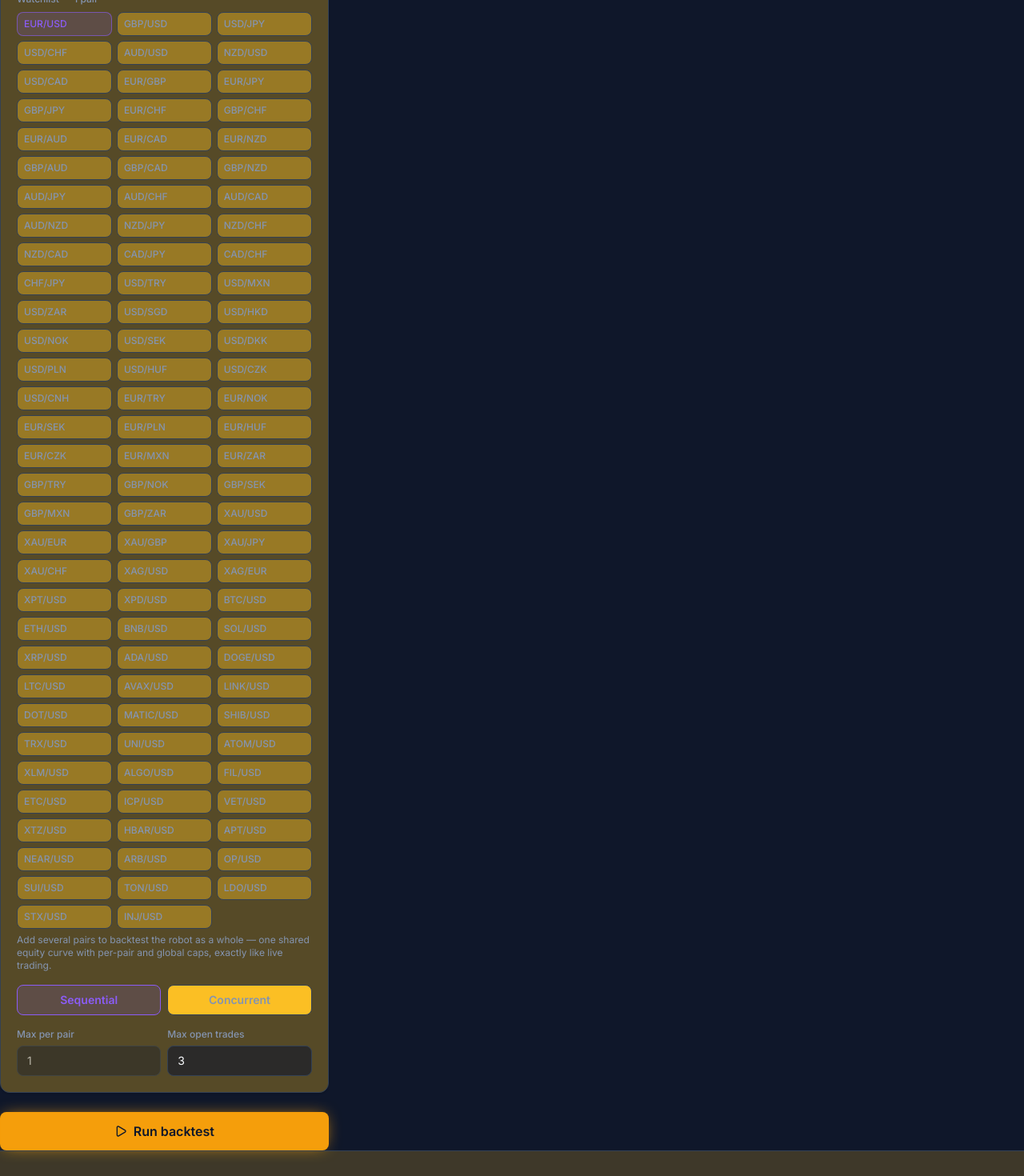
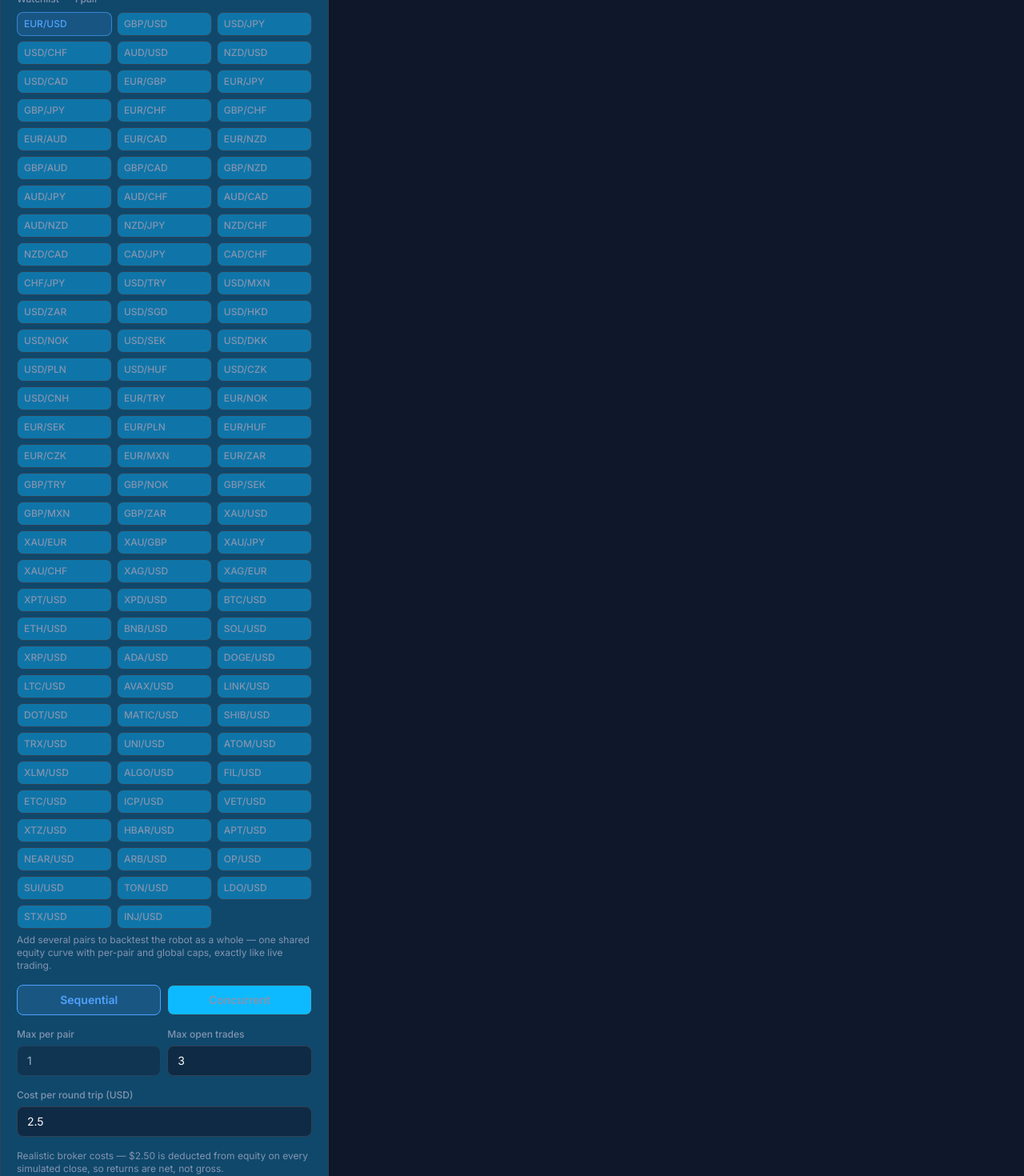
Before and after one commit to U-Yunx/nazia2024, a React (Vite) app: page /backtester in a window 1280 px wide. Shown: the part 580-2050 px from the top of the page at 80% size. Built offline with nearby package versions, Linux system fonts and the light colour scheme; no server answers.

Commit message:
conductor-sync-2026-09-19--04-27-52

```diff
--- a/src/components/AdBanner.tsx
+++ b/src/components/AdBanner.tsx
@@ -4,7 +4,7 @@
  * Renders nothing when no approved ad is live, so pages stay clean.
  */
 import { useCallback, useState } from 'react'
-import { Megaphone } from 'lucide-react'
+import { Megaphone, X } from 'lucide-react'
 import { useAds } from '../hooks/usePlatform'
 import { incrementAdClick, logAdEvent } from '../lib/platform'
 import { useAuth } from '../hooks/useAuth'
@@ -47,7 +47,7 @@ export function AdBanner() {
             'hover:bg-muted hover:text-foreground focus-visible:outline-none focus-visible:ring-2 focus-visible:ring-ring',
           )}
         >
-          ✕
+          <X className="h-3.5 w-3.5" aria-hidden="true" />
         </button>
       </div>
     </div>
--- a/src/components/ApiTokensCard.tsx
+++ b/src/components/ApiTokensCard.tsx
@@ -159,7 +159,7 @@ export function ApiTokensCard() {
         setInputs((prev) => ({ ...prev, [r.name]: '' }))
         verdicts.push(
           r.validation?.ok
-            ? `${r.label} — saved & validated ✓`
+            ? `${r.label} — saved & validated`
             : `${r.label} — saved, but ${r.validation?.error ?? 'the provider could not verify it'}`,
         )
       } else {
--- a/src/index.css
+++ b/src/index.css
@@ -2,25 +2,26 @@
 @import "tailwindcss";
 
 /* ANA24 — dark fintech terminal. Palette from design-system/MASTER.md
-   (gold trust + violet tech) with vivid cyan/pink accent support and market
-   signal colours. Do not move these @import/@theme lines. */
+   (blue trust + cyan tech — user requested blue as the dominant colour).
+   Market signal colours stay green/red/amber. Do not move these
+   @import/@theme lines. */
 
 @theme {
   --font-sans: "Inter", ui-sans-serif, system-ui, -apple-system, sans-serif;
   --font-heading: "Inter", ui-sans-serif, system-ui, -apple-system, sans-serif;
 
-  /* Brand */
-  --color-primary: oklch(0.7686 0.1647 70.08);
-  --color-on-primary: oklch(0.2077 0.0398 265.75);
-  --color-secondary: oklch(0.8369 0.1644 84.43);
-  --color-accent: oklch(0.6056 0.2189 292.72);
+  /* Brand — blue dominant */
+  --color-primary: oklch(0.546 0.245 262.88);
+  --color-on-primary: oklch(0.9842 0.0034 247.86);
+  --color-secondary: oklch(0.746 0.16 236.62);
+  --color-accent: oklch(0.707 0.165 254.62);
   --color-background: oklch(0.2077 0.0398 265.75);
   --color-foreground: oklch(0.9842 0.0034 247.86);
   --color-muted: oklch(0.3065 0.0362 266.64);
   --color-muted-foreground: oklch(0.6645 0.0456 260.72);
   --color-border: oklch(0.3717 0.0392 257.29);
   --color-destructive: oklch(0.6368 0.2078 25.33);
-  --color-ring: oklch(0.7686 0.1647 70.08);
+  --color-ring: oklch(0.546 0.245 262.88);
 
   /* Market signal colours — used as bg-up/10, text-down, border-amber/40 … */
   --color-up: oklch(0.7007 0.178 156.42);
--- a/src/lib/strategies/backtest.ts
+++ b/src/lib/strategies/backtest.ts
@@ -33,7 +33,13 @@ const NO_METRICS: BacktestMetrics = {
   netProfit: 0,
 }
 
-export type MultiBacktestSettings = Pick<RobotConfig, 'pairs' | 'tradeMode' | 'maxPerPair' | 'maxOpenTrades'>
+export type MultiBacktestSettings = Pick<RobotConfig, 'pairs' | 'tradeMode' | 'maxPerPair' | 'maxOpenTrades'> & {
+  /**
+   * Round-trip trading cost per trade in USD (spread + commission model).
+   * Deducted from equity on every simulated close — 0 = cost-free.
+   */
+  costPerTrade?: number
+}
 
 interface OpenMultiTrade {
   symbol: string
@@ -59,7 +65,7 @@ export function runMultiBacktest(
   const symbols = settings.pairs.filter((s) => (barsBySymbol[s]?.length ?? 0) >= 2)
   if (symbols.length <= 1) {
     const only = symbols[0] ?? config.pair
-    return runBacktest(barsBySymbol[only] ?? [], { ...config, pair: only }, startEquity)
+    return runBacktest(barsBySymbol[only] ?? [], { ...config, pair: only }, startEquity, settings.costPerTrade ?? 0)
   }
 
   // One time-ordered event per bar across every symbol.
@@ -83,6 +89,7 @@ export function runMultiBacktest(
   const trades: Trade[] = []
   const equityCurve: EquityPoint[] = []
   const perPairCap = settings.tradeMode === 'concurrent' ? settings.maxPerPair : 1
+  const costPerTrade = Math.max(0, settings.costPerTrade ?? 0)
   let equity = startEquity
   let peak = startEquity
   let maxDrawdown = 0
@@ -90,6 +97,7 @@ export function runMultiBacktest(
   let losses = 0
   let grossProfit = 0
   let grossLoss = 0
+  let totalCosts = 0
   let open: OpenMultiTrade[] = []
 
   const mark = (time: string) => {
@@ -115,6 +123,10 @@ export function runMultiBacktest(
         const pnlPct = (pnlPts / o.entryPrice) * 100
         const pnl = (equity * pnlPct) / 100
         equity += pnl
+        if (costPerTrade > 0) {
+          equity -= costPerTrade
+          totalCosts += costPerTrade
+        }
         trades.push({
           side: o.side,
           symbol,
@@ -163,6 +175,10 @@ export function runMultiBacktest(
       const pnlPct = (pnlPts / o.entryPrice) * 100
       const pnl = (equity * pnlPct) / 100
       equity += pnl
+      if (costPerTrade > 0) {
+        equity -= costPerTrade
+        totalCosts += costPerTrade
+      }
       trades.push({
         side: o.side,
         symbol: o.symbol,
@@ -180,7 +196,7 @@ export function runMultiBacktest(
   }
 
   const totalTrades = trades.length
-  const netProfit = grossProfit - grossLoss
+  const netProfit = grossProfit - grossLoss - totalCosts
   const totalReturnPct = startEquity > 0 ? (netProfit / startEquity) * 100 : 0
   const metrics: BacktestMetrics = {
     totalReturnPct,
@@ -191,6 +207,7 @@ export function runMultiBacktest(
     wins,
     losses,
     netProfit,
+    costsPaid: totalCosts,
   }
 
   return {
@@ -204,7 +221,12 @@ export function runMultiBacktest(
   }
 }
 
-export function runBacktest(bars: Bar[], config: StrategyConfig, startEquity = 10_000): BacktestResult {
+export function runBacktest(
+  bars: Bar[],
+  config: StrategyConfig,
+  startEquity = 10_000,
+  costPerTrade = 0,
+): BacktestResult {
   const trades: Trade[] = []
   const equityCurve: EquityPoint[] = []
   if (bars.length < 2) {
@@ -227,6 +249,8 @@ export function runBacktest(bars: Bar[], config: StrategyConfig, startEquity = 1
   let losses = 0
   let grossProfit = 0
   let grossLoss = 0
+  let totalCosts = 0
+  const cost = Math.max(0, costPerTrade ?? 0)
 
   // Equity is tracked per closed trade plus a final mark at the last bar.
   const mark = (time: string) => {
@@ -249,6 +273,10 @@ export function runBacktest(bars: Bar[], config: StrategyConfig, startEquity = 1
         const pnlPct = (pnlPts / open.entryPrice) * 100
         const pnl = (equity * pnlPct) / 100
         equity += pnl
+        if (cost > 0) {
+          equity -= cost
+          totalCosts += cost
+        }
         trades.push({
           side: open.side,
           entryTime: open.entryTime,
@@ -278,7 +306,7 @@ export function runBacktest(bars: Bar[], config: StrategyConfig, startEquity = 1
   }
 
   const totalTrades = trades.length
-  const netProfit = grossProfit - grossLoss
+  const netProfit = grossProfit - grossLoss - totalCosts
   const totalReturnPct = startEquity > 0 ? (netProfit / startEquity) * 100 : 0
   const metrics: BacktestMetrics = {
     totalReturnPct,
@@ -289,6 +317,7 @@ export function runBacktest(bars: Bar[], config: StrategyConfig, startEquity = 1
     wins,
     losses,
     netProfit,
+    costsPaid: totalCosts,
   }
 
   return {
--- a/src/lib/trading/engine.ts
+++ b/src/lib/trading/engine.ts
@@ -210,7 +210,11 @@ export function closePosition(
   const pos = state.positions.find((p) => p.id === positionId)
   if (!pos) return { state, trade: null }
   const now = opts.time ?? new Date().toISOString()
-  const pnl = pnlUsd(pos.side, pos.entryPrice, opts.price, pos.units, pos.symbol, opts.rates)
+  const gross = pnlUsd(pos.side, pos.entryPrice, opts.price, pos.units, pos.symbol, opts.rates)
+  // Round-trip trading costs (spread + commission model) — a trade only books
+  // what's left after the broker's cut, so paper results stay honest.
+  const cost = Math.max(0, state.risk.costPerTradeUsd ?? 0)
+  const pnl = gross - cost
   const pnlPct = pos.entryEquity > 0 ? (pnl / pos.entryEquity) * 100 : 0
   const trade: ClosedTrade = {
     id: pos.id,
--- a/src/lib/types.ts
+++ b/src/lib/types.ts
@@ -72,6 +72,8 @@ export interface BacktestMetrics {
   wins: number
   losses: number
   netProfit: number
+  /** Total round-trip costs deducted across all simulated trades (0 = none). */
+  costsPaid?: number
 }
 
 export interface BacktestResult {
--- a/src/pages/Backtester.tsx
+++ b/src/pages/Backtester.tsx
@@ -30,6 +30,7 @@ export function Backtester() {
   const [tradeMode, setTradeMode] = useState<TradeMode>('sequential')
   const [maxPerPair, setMaxPerPair] = useState(1)
   const [maxOpenTrades, setMaxOpenTrades] = useState(3)
+  const [costPerTrade, setCostPerTrade] = useState(2.5)
   const [barsBySymbol, setBarsBySymbol] = useState<Record<string, Bar[]>>({})
   const [loading, setLoading] = useState(false)
   const [saving, setSaving] = useState(false)
@@ -40,12 +41,12 @@ export function Backtester() {
     setPairs((prev) => (prev.includes(symbol) ? prev.filter((x) => x !== symbol) : [...prev, symbol]))
 
   const multi = pairs.length > 1
-  const settings: MultiBacktestSettings = { pairs, tradeMode, maxPerPair, maxOpenTrades }
+  const settings: MultiBacktestSettings = { pairs, tradeMode, maxPerPair, maxOpenTrades, costPerTrade }
   const result =
     ran && Object.keys(barsBySymbol).length > 0
       ? multi
         ? runMultiBacktest(barsBySymbol, strategy, settings)
-        : runBacktest(barsBySymbol[pairs[0] ?? strategy.pair] ?? [], strategy)
+        : runBacktest(barsBySymbol[pairs[0] ?? strategy.pair] ?? [], strategy, 10_000, costPerTrade)
       : null
   const primaryBars = barsBySymbol[strategy.pair] ?? barsBySymbol[pairs[0] ?? ''] ?? []
 
@@ -183,6 +184,20 @@ export function Backtester() {
                   onChange={(e) => setMaxOpenTrades(Math.max(1, Math.round(Number(e.target.value))))}
                 />
               </div>
+              <Input
+                label="Cost per round trip (USD)"
+                type="number"
+                min={0}
+                step={0.5}
+                value={costPerTrade}
+                onChange={(e) => setCostPerTrade(Math.max(0, Number(e.target.value)))}
+              />
+              {costPerTrade > 0 && (
+                <p className="text-xs text-muted-foreground">
+                  Realistic broker costs — {formatUsd(costPerTrade)} is deducted from equity on every simulated
+                  close, so returns are net, not gross.
+                </p>
+              )}
               {tradeMode === 'concurrent' && maxPerPair > maxOpenTrades && (
                 <p role="alert" className="rounded-lg border border-amber/40 bg-amber/10 px-3 py-2 text-xs text-amber">
                   Max per pair ({maxPerPair}) is above the global cap ({maxOpenTrades}) — the global cap wins.
@@ -225,6 +240,11 @@ export function Backtester() {
                   <Badge className="border-border bg-muted text-muted-foreground">Max {maxPerPair}/pair</Badge>
                 )}
                 <Badge className="border-border bg-muted text-muted-foreground">Max {maxOpenTrades} open</Badge>
+                {costPerTrade > 0 && (
+                  <Badge className="border-border bg-muted text-muted-foreground">
+                    ≈ {formatUsd(costPerTrade)} cost / round trip
+                  </Badge>
+                )}
               </div>
 
               <MetricsCards
@@ -235,6 +255,9 @@ export function Backtester() {
                   { label: 'Profit factor', value: formatNum(m.profitFactor, 2), tone: m.profitFactor >= 1 ? 'up' : 'down' },
                   { label: 'Net profit', value: formatUsd(m.netProfit), tone: m.netProfit >= 0 ? 'up' : 'down' },
                   { label: 'Trades', value: String(m.totalTrades), tone: 'neutral' },
+                  ...(costPerTrade > 0
+                    ? [{ label: 'Costs paid', value: formatUsd(m.costsPaid ?? 0), tone: 'neutral' as const }]
+                    : []),
                 ]}
               />
 
```
Also changed, not shown: src/App.tsx (+45 -21 lines), src/lib/trading/types.ts (+8 -0 lines), src/pages/Admin.tsx (+4 -4 lines).
